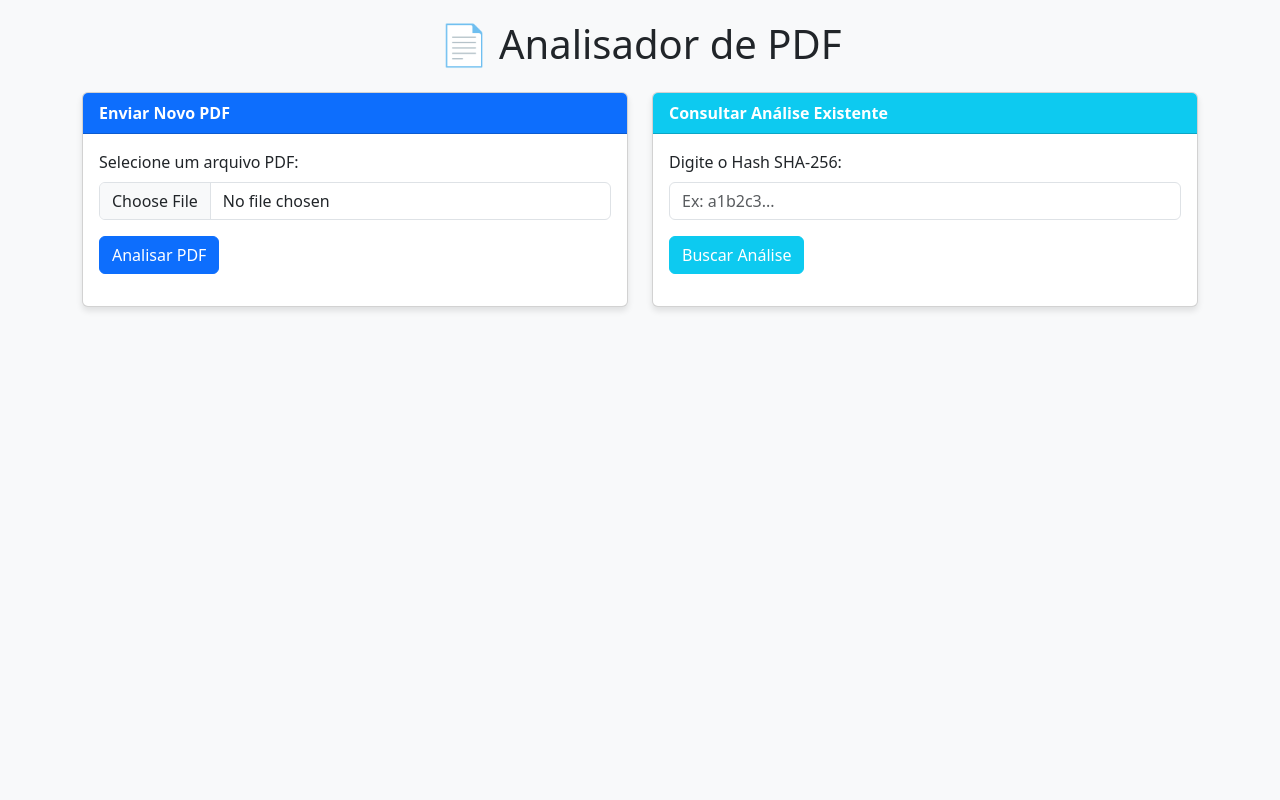
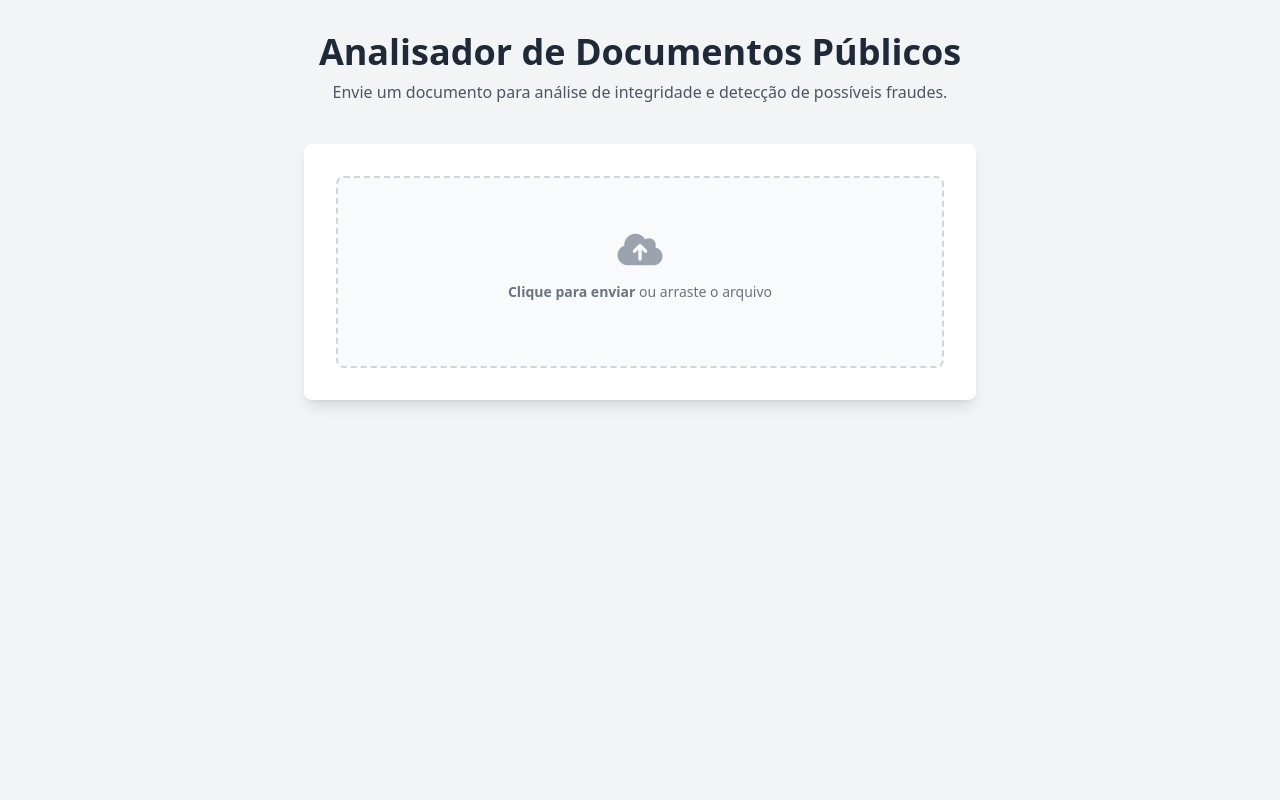
Before and after one commit to YagoEron31/Verificador_documentos, a Flask app: page / in a window 1280 px wide. Run offline with Flask 3, Linux system fonts and the light colour scheme; some libraries are stand-ins or nearby versions.

Commit message:
Update index.html

```diff
--- a/templates/index.html
+++ b/templates/index.html
@@ -3,203 +3,105 @@
 <head>
     <meta charset="UTF-8">
     <meta name="viewport" content="width=device-width, initial-scale=1.0">
-    <title>Analisador de PDF</title>
-    <link href="https://cdn.jsdelivr.net/npm/bootstrap@5.3.0/dist/css/bootstrap.min.css" rel="stylesheet">
+    <title>Analisador de Documentos</title>
+    <script src="https://cdn.tailwindcss.com"></script>
+    <link rel="stylesheet" href="https://cdnjs.cloudflare.com/ajax/libs/font-awesome/6.4.0/css/all.min.css">
     <style>
-        body { padding: 20px; background-color: #f8f9fa; }
-        .card { margin-bottom: 20px; box-shadow: 0 4px 6px rgba(0,0,0,0.1); }
-        .status-confiavel { color: #28a745; }
-        .status-suspeito { color: #dc3545; }
-        #resultado { display: none; }
-        .json-viewer {
-            background-color: #f8f9fa;
-            padding: 15px;
-            border-radius: 5px;
-            border: 1px solid #dee2e6;
-            max-height: 300px;
-            overflow-y: auto;
-        }
+        .status-seguro { background-color: #dcfce7; color: #166534; }
+        .status-suspeito { background-color: #fee2e2; color: #991b1b; }
+        .status-erro { background-color: #feefc2; color: #9a3412; }
     </style>
 </head>
-<body>
-    <div class="container">
-        <h1 class="text-center mb-4">📄 Analisador de PDF</h1>
+<body class="bg-gray-100 min-h-screen font-sans">
+    <div class="container mx-auto px-4 py-8">
 
-        <div class="row">
-            <div class="col-md-6">
-                <div class="card">
-                    <div class="card-header bg-primary text-white">
-                        <strong>Enviar Novo PDF</strong>
+        <header class="text-center mb-10">
+            <h1 class="text-4xl font-bold text-gray-800 mb-2">Analisador de Documentos Públicos</h1>
+            <p class="text-gray-600">Envie um documento para análise de integridade e detecção de possíveis fraudes.</p>
+        </header>
+
+        <div class="max-w-2xl mx-auto bg-white rounded-lg shadow-lg p-8">
+            <form action="/" method="post" enctype="multipart/form-data">
+                <label for="file-upload" class="flex flex-col items-center justify-center w-full h-48 border-2 border-dashed border-gray-300 rounded-lg cursor-pointer bg-gray-50 hover:bg-gray-100 transition">
+                    <div class="flex flex-col items-center justify-center pt-5 pb-6">
+                        <i class="fas fa-cloud-upload-alt text-gray-400 text-4xl mb-3"></i>
+                        <p class="mb-2 text-sm text-gray-500"><span class="font-semibold">Clique para enviar</span> ou arraste o arquivo</p>
+                        <p id="file-name" class="text-xs text-blue-600 font-semibold"></p>
                     </div>
-                    <div class="card-body">
-                        <form id="uploadForm" enctype="multipart/form-data">
-                            <div class="mb-3">
-                                <label for="pdfFile" class="form-label">Selecione um arquivo PDF:</label>
-                                <input class="form-control" type="file" id="pdfFile" accept=".pdf" required>
-                            </div>
-                            <button type="submit" class="btn btn-primary">Analisar PDF</button>
-                        </form>
-                        <div id="uploadStatus" class="mt-3"></div>
+                    <input id="file-upload" name="file" type="file" class="hidden" />
+                </label>
+                <button type="submit" id="submit-btn" class="mt-4 w-full bg-blue-600 hover:bg-blue-700 text-white font-bold py-2 px-4 rounded transition hidden">
+                    Analisar Documento
+                </button>
+            </form>
+
+            {% if erro_upload %}
+            <div class="mt-6 p-4 rounded-lg status-erro">
+                <h3 class="font-bold text-lg"><i class="fas fa-exclamation-triangle mr-2"></i>Erro no Upload</h3>
+                <p>{{ erro_upload }}</p>
+            </div>
+            {% endif %}
+
+            {% if resultado %}
+            <div class="mt-8 border-t pt-6">
+                <h2 class="text-2xl font-semibold text-gray-800 mb-4">Resultado da Análise</h2>
+
+                <div class="p-4 rounded-lg
+                    {% if resultado.status == 'SEGURO' %} status-seguro
+                    {% elif resultado.status == 'SUSPEITO' %} status-suspeito
+                    {% else %} status-erro {% endif %}">
+
+                    <div class="flex justify-between items-center">
+                        <h3 class="font-bold text-lg">
+                            {% if resultado.status == 'SEGURO' %} <i class="fas fa-check-circle mr-2"></i>Status: Documento Seguro
+                            {% elif resultado.status == 'SUSPEITO' %} <i class="fas fa-exclamation-triangle mr-2"></i>Status: Documento Suspeito
+                            {% else %} <i class="fas fa-times-circle mr-2"></i>Status: Erro na Análise
+                            {% endif %}
+                        </h3>
+                        {% if resultado.fonte %}
+                        <span class="text-xs font-medium bg-gray-200 text-gray-700 py-1 px-2 rounded-full">{{ resultado.fonte }}</span>
+                        {% endif %}
+                    </div>
+
+                    {% if resultado.erros %}
+                    <ul class="list-disc list-inside mt-2 text-sm">
+                        {% for erro in resultado.erros %}
+                        <li>{{ erro }}</li>
+                        {% endfor %}
+                    </ul>
+                    {% endif %}
+                </div>
+
+                <div class="mt-6">
+                    <p class="text-xs font-mono text-gray-500 break-all">Hash do conteúdo (SHA-256): {{ resultado.hash }}</p>
+                </div>
+
+                {% if resultado.texto %}
+                <div class="mt-6">
+                    <h3 class="font-semibold text-gray-700 mb-2">Texto Extraído:</h3>
+                    <div class="w-full h-48 p-2 border rounded bg-gray-50 text-xs text-gray-600 overflow-auto">
+                        <pre>{{ resultado.texto }}</pre>
                     </div>
                 </div>
+                {% endif %}
             </div>
-
-            <div class="col-md-6">
-                <div class="card">
-                    <div class="card-header bg-info text-white">
-                        <strong>Consultar Análise Existente</strong>
-                    </div>
-                    <div class="card-body">
-                        <form id="searchForm">
-                            <div class="mb-3">
-                                <label for="hashInput" class="form-label">Digite o Hash SHA-256:</label>
-                                <input type="text" class="form-control" id="hashInput" placeholder="Ex: a1b2c3..." required>
-                            </div>
-                            <button type="submit" class="btn btn-info text-white">Buscar Análise</button>
-                        </form>
-                        <div id="searchStatus" class="mt-3"></div>
-                    </div>
-                </div>
-            </div>
-        </div>
-
-        <div id="resultado" class="card mt-4">
-            <div class="card-header bg-secondary text-white">
-                <strong>Resultado da Análise</strong>
-            </div>
-            <div class="card-body">
-                <div class="row">
-                    <div class="col-md-6">
-                        <p><strong>Status:</strong> <span id="status" class="fw-bold"></span></p>
-                        <p><strong>Hash SHA-256:</strong> <code id="hash"></code></p>
-                        <p><strong>Data da Análise:</strong> <span id="data"></span></p>
-
-                        <div class="mb-3">
-                            <strong>Erros Detectados:</strong>
-                            <ul id="erros" class="list-group mt-2"></ul>
-                        </div>
-                    </div>
-                    <div class="col-md-6">
-                        <strong>Texto Extraído:</strong>
-                        <div class="mt-2 p-3 bg-light border rounded" style="max-height: 200px; overflow-y: auto;">
-                            <pre id="texto"></pre>
-                        </div>
-                    </div>
-                </div>
-                <div class="mt-3">
-                    <strong>Dados Completos (JSON):</strong>
-                    <div class="json-viewer mt-2">
-                        <pre id="jsonData"></pre>
-                    </div>
-                </div>
-            </div>
+            {% endif %}
         </div>
     </div>
+    <script>
+        const fileInput = document.getElementById('file-upload');
+        const fileNameDisplay = document.getElementById('file-name');
+        const submitBtn = document.getElementById('submit-btn');
 
-    <script>
-        const API_BASE_URL = window.location.hostname === 'localhost'
-            ? 'http://localhost:5000'
-            : 'SUA_URL_DA_API_AQUI';
-
-        // Envio de PDF
-        document.getElementById('uploadForm').addEventListener('submit', async (e) => {
-            e.preventDefault();
-            const fileInput = document.getElementById('pdfFile');
-            const statusDiv = document.getElementById('uploadStatus');
-
-            if (!fileInput.files.length) {
-                statusDiv.innerHTML = '<div class="alert alert-warning">Selecione um arquivo PDF</div>';
-                return;
-            }
-
-            const file = fileInput.files[0];
-            const formData = new FormData();
-            formData.append('arquivo', file);
-
-            statusDiv.innerHTML = '<div class="alert alert-info">Enviando e analisando PDF...</div>';
-
-            try {
-                const response = await fetch(`${API_BASE_URL}/analisar-pdf`, {
-                    method: 'POST',
-                    body: formData
-                });
-
-                const data = await response.json();
-
-                if (response.ok) {
-                    statusDiv.innerHTML = '<div class="alert alert-success">Análise concluída com sucesso!</div>';
-                    displayResults(data.analise);
-                } else {
-                    statusDiv.innerHTML = `<div class="alert alert-danger">Erro: ${data.erro || 'Erro desconhecido'}</div>`;
-                }
-            } catch (error) {
-                statusDiv.innerHTML = `<div class="alert alert-danger">Falha na conexão: ${error.message}</div>`;
+        fileInput.addEventListener('change', () => {
+            if (fileInput.files.length > 0) {
+                fileNameDisplay.textContent = fileInput.files[0].name;
+                submitBtn.classList.remove('hidden');
+            } else {
+                fileNameDisplay.textContent = '';
+                submitBtn.classList.add('hidden');
             }
         });
-
-        // Consulta por hash
-        document.getElementById('searchForm').addEventListener('submit', async (e) => {
-            e.preventDefault();
-            const hashInput = document.getElementById('hashInput').value.trim();
-            const statusDiv = document.getElementById('searchStatus');
-
-            if (!hashInput) {
-                statusDiv.innerHTML = '<div class="alert alert-warning">Digite um hash válido</div>';
-                return;
-            }
-
-            statusDiv.innerHTML = '<div class="alert alert-info">Buscando análise...</div>';
-
-            try {
-                const response = await fetch(`${API_BASE_URL}/analise/${hashInput}`);
-                const data = await response.json();
-
-                if (response.ok) {
-                    statusDiv.innerHTML = '<div class="alert alert-success">Análise encontrada!</div>';
-                    displayResults(data);
-                } else {
-                    statusDiv.innerHTML = `<div class="alert alert-danger">${data.erro || 'Análise não encontrada'}</div>`;
-                }
-            } catch (error) {
-                statusDiv.innerHTML = `<div class="alert alert-danger">Falha na conexão: ${error.message}</div>`;
-            }
-        });
-
-        // Exibe os resultados
-        function displayResults(analysis) {
-            document.getElementById('resultado').style.display = 'block';
-
-            // Status (com cor)
-            const statusElement = document.getElementById('status');
-            statusElement.textContent = analysis.status;
-            statusElement.className = analysis.status === 'confiavel' ? 'fw-bold status-confiavel' : 'fw-bold status-suspeito';
-
-            // Demais campos
-            document.getElementById('hash').textContent = analysis.hash_sha256;
-            document.getElementById('data').textContent = new Date(analysis.created_at).toLocaleString();
-            document.getElementById('texto').textContent = analysis.texto_extraido || '(Nenhum texto extraído)';
-
-            // Erros detectados
-            const errosList = document.getElementById('erros');
-            errosList.innerHTML = '';
-
-            if (analysis.erros_detectados && analysis.erros_detectados.length > 0) {
-                analysis.erros_detectados.forEach(erro => {
-                    const li = document.createElement('li');
-                    li.className = 'list-group-item list-group-item-danger';
-                    li.textContent = `${erro.codigo}: ${erro.mensagem}`;
-                    errosList.appendChild(li);
-                });
-            } else {
-                const li = document.createElement('li');
-                li.className = 'list-group-item list-group-item-success';
-                li.textContent = 'Nenhum erro detectado';
-                errosList.appendChild(li);
-            }
-
-            // JSON completo (para debug)
-            document.getElementById('jsonData').textContent = JSON.stringify(analysis, null, 2);
-        }
     </script>
 </body>
 </html>
```
